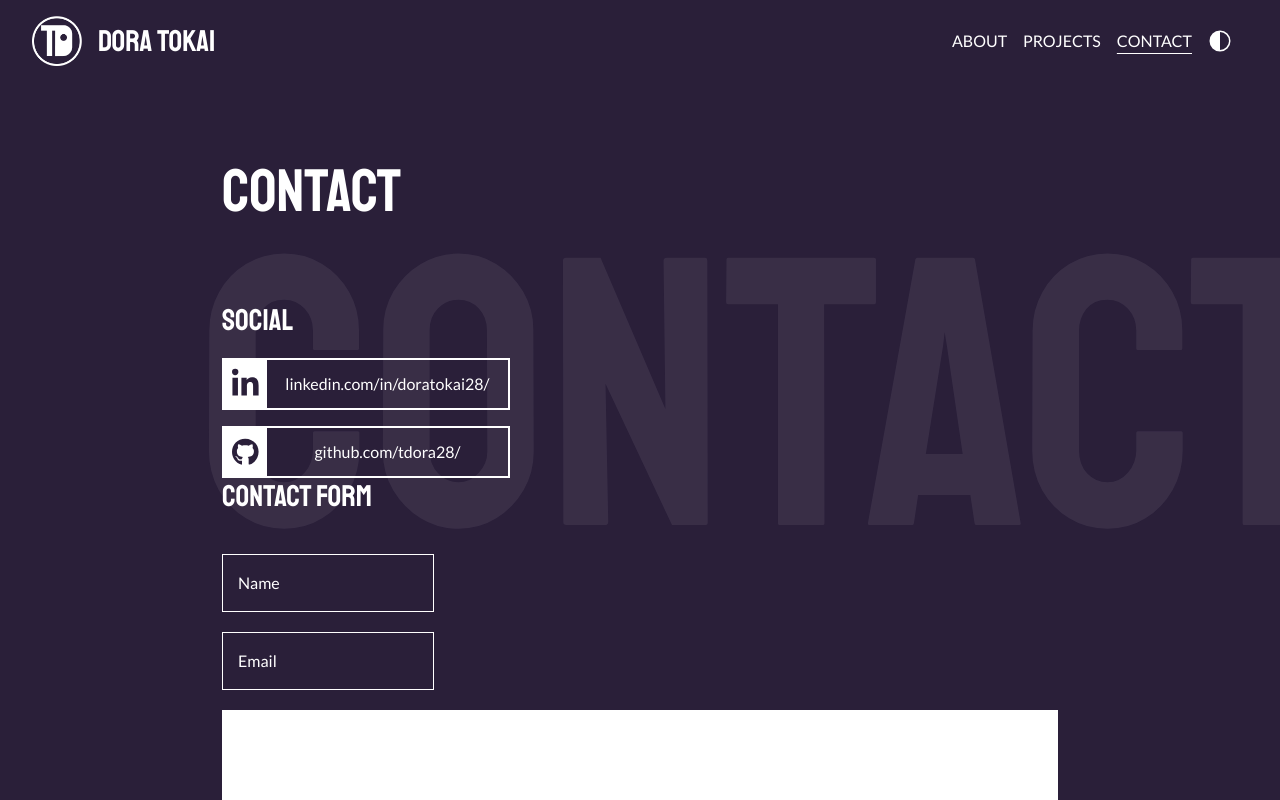
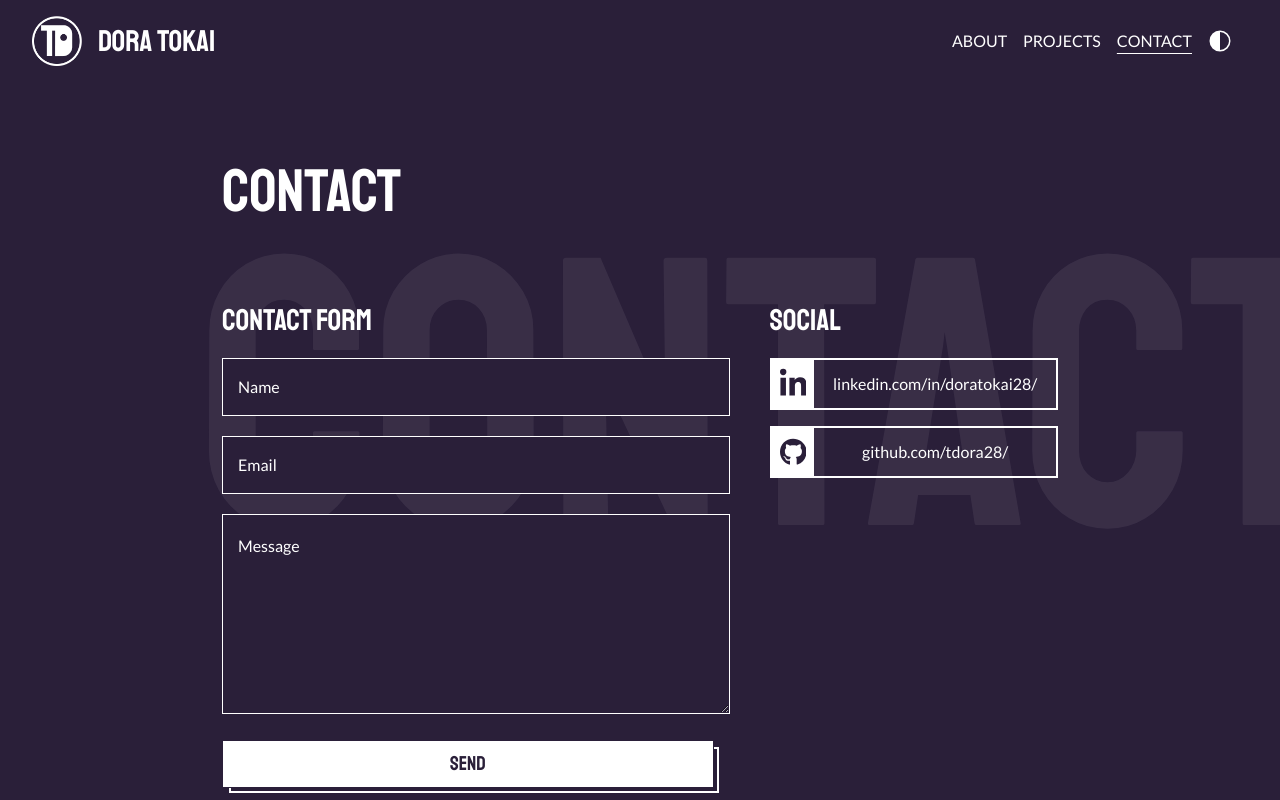
Before and after one commit to tdora28/portfolio, a Next.js app: page /contact in a window 1280 px wide. Shown: the top 800 px of the page. Built offline with nearby package versions, Linux system fonts and the light colour scheme.

Commit message:
Add textarea to FloatingLabelInput

```diff
--- a/src/app/contact/page.tsx
+++ b/src/app/contact/page.tsx
@@ -10,10 +10,26 @@ const ContactPage = () => {
     <>
       <main className="container">
         <h2 className={`${fontDisplay} text-5xl sm:text-6xl py-20`}>Contact</h2>
-        <section>
+        <section className="grid grid-cols-[2fr_1fr] gap-10 justify-between">
+          {/* Contact Form */}
+          <form action="" className="flex flex-col gap-5">
+            <h3 className={`${fontDisplay} text-3xl`}>Contact Form</h3>
+
+            {/* Name input */}
+            <FloatingLabelInput label="Name" elementType="input" type="text" name="name" id="name" />
+            {/* Email input */}
+            <FloatingLabelInput label="Email" elementType="input" type="email" name="email" id="email" />
+            {/* Message area */}
+            <FloatingLabelInput label="Message" elementType="textarea" name="message" id="message" required />
+
+            <button type="submit" className={`${fontDisplay} btn bg-frame indent`}>
+              Send
+            </button>
+          </form>
+
           {/* Socials */}
           <div>
-            <h3 className={`${fontDisplay} text-3xl pb-5`}>Social</h3>
+            <h3 className={`${fontDisplay} text-3xl mb-5`}>Social</h3>
             <div className="flex flex-col gap-4 w-full max-w-max">
               <Link href="https://www.linkedin.com/in/doratokai28/" className="flex items-center border-white border-2">
                 <FaLinkedinIn className="p-2 bg-white text-5xl clr-dark" />
@@ -25,25 +41,6 @@ const ContactPage = () => {
               </Link>
             </div>
           </div>
-
-          {/* Contact Form */}
-          <form action="" className="flex flex-col gap-5">
-            <h3 className={`${fontDisplay} text-3xl pb-5`}>Contact Form</h3>
-
-            {/* Name input */}
-            <FloatingLabelInput label="Name" type="text" name="name" id="name" />
-            {/* Email input */}
-            <FloatingLabelInput label="Email" type="email" name="email" id="email" />
-            {/* Message area */}
-            <div className="form-group">
-              <textarea name="message" id="message" rows={5} className="w-full" required />
-              <label htmlFor="message">Message</label>
-            </div>
-
-            <button type="submit" className={`${fontDisplay} btn bg-frame indent`}>
-              Send
-            </button>
-          </form>
         </section>
       </main>
 
--- a/src/app/globals.css
+++ b/src/app/globals.css
@@ -58,19 +58,26 @@ p {
 
 .form-group {
   position: relative;
+  width: 100%;
 }
-.form-group input {
+.form-group input,
+.form-group textarea {
+  width: 100%;
   padding: 1.5rem 1rem 0.5rem;
   border: 1px solid white;
   background: var(--bg-color);
   color: white;
   outline: none;
 }
+.form-group textarea {
+  height: 200px;
+}
 .form-group input:focus,
 .form-group textarea:focus {
   box-shadow: 0.2rem 0.2rem 0 0 white;
 }
-.form-group label {
+.form-group label,
+.form-group textarea + label {
   position: absolute;
   top: 50%;
   left: 1rem;
@@ -79,7 +86,11 @@ p {
   color: white;
   transform: translateY(-50%);
 }
-.form-group input.filling + label {
+.form-group textarea + label {
+  top: 2rem;
+}
+.form-group input.filling + label,
+.form-group textarea.filling + label {
   font-size: 0.75rem;
   top: 0;
   color: #d8d8d8;
--- a/src/components/FloatingLabelInput.tsx
+++ b/src/components/FloatingLabelInput.tsx
@@ -2,11 +2,12 @@
 
 import React, { useState, FocusEvent, ChangeEvent } from 'react';
 
-interface FloatingLabelInputProps extends React.InputHTMLAttributes<HTMLInputElement> {
+interface FloatingLabelInputProps extends React.InputHTMLAttributes<HTMLInputElement | HTMLTextAreaElement> {
   label: string;
+  elementType: 'input' | 'textarea';
 }
 
-const FloatingLabelInput: React.FC<FloatingLabelInputProps> = ({ label, ...inputProps }) => {
+const FloatingLabelInput: React.FC<FloatingLabelInputProps> = ({ label, elementType, ...inputProps }) => {
   const [focused, setFocused] = useState(false);
   const [filled, setFilled] = useState(false);
 
@@ -14,7 +15,7 @@ const FloatingLabelInput: React.FC<FloatingLabelInputProps> = ({ label, ...input
     setFocused(true);
   };
 
-  const handleBlur = (event: FocusEvent<HTMLInputElement>) => {
+  const handleBlur = (event: FocusEvent<HTMLInputElement | HTMLTextAreaElement>) => {
     if (event.target.value === '') {
       setFocused(false);
       setFilled(false);
@@ -24,7 +25,7 @@ const FloatingLabelInput: React.FC<FloatingLabelInputProps> = ({ label, ...input
     }
   };
 
-  const handleChange = (event: ChangeEvent<HTMLInputElement>) => {
+  const handleChange = (event: ChangeEvent<HTMLInputElement | HTMLTextAreaElement>) => {
     if (event.target.value) {
       setFilled(true);
       setFocused(true);
@@ -34,9 +35,11 @@ const FloatingLabelInput: React.FC<FloatingLabelInputProps> = ({ label, ...input
     }
   };
 
+  const InputComponent = elementType === 'input' ? 'input' : 'textarea';
+
   return (
     <div className="form-group">
-      <input {...inputProps} onFocus={handleFocus} onBlur={handleBlur} onChange={handleChange} className={focused || filled ? 'filling' : ''} required />
+      <InputComponent {...inputProps} onFocus={handleFocus} onBlur={handleBlur} onChange={handleChange} className={focused || filled ? 'filling' : ''} required />
       <label>{label}</label>
     </div>
   );
```
